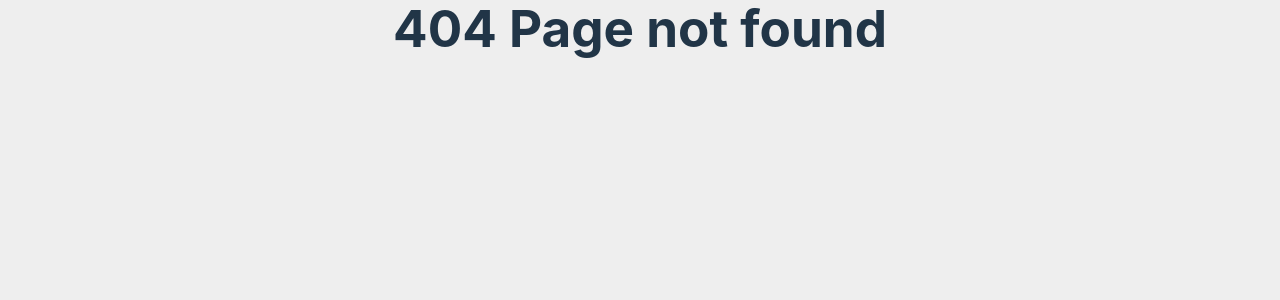
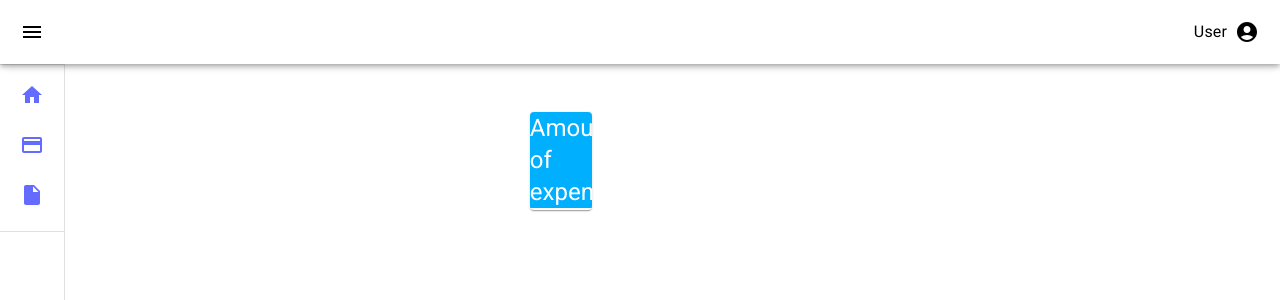
Before and after one commit to JPabloMF/Bills-system, a React (Vite) app: page /dashboard/documents in a window 1280 px wide. Before the commit this address had no page. Shown: the top 300 px of the page. Built offline with nearby package versions, Linux system fonts and the light colour scheme.

Commit message:
Se agrego al router la pestaña de documentos, ademas del enlace directo en el sidebar para la pestaña de documents

```diff
--- a/src/components/dashboard/SideBar.jsx
+++ b/src/components/dashboard/SideBar.jsx
@@ -146,7 +146,11 @@ export default function SideBar() {
                       <HomeIcon />
                     </Link>
                   )}
-                  {text === "Documents" && <InsertDriveFileIcon />}
+                  {text === "Documents" && (
+                    <Link to="/dashboard/documents">
+                      <InsertDriveFileIcon />
+                    </Link>
+                  )}
                   {text === "Bills" && (
                     <Link to="/dashboard/bills">
                       <PaymentIcon />
--- /dev/null
+++ b/src/components/dashboard/documents/index.jsx
@@ -0,0 +1,20 @@
+import Card from "../../shared/Card";
+
+function index() {
+  return (
+    <>
+      <Card
+        title="Amount of expenses"
+        width="28%"
+        height="98px"
+        color="#00B0FF"
+      >
+        <p className="secondaryText">
+          <strong>25</strong> Expenses
+        </p>
+      </Card>
+    </>
+  );
+}
+
+export default index
--- a/src/router/index.jsx
+++ b/src/router/index.jsx
@@ -3,6 +3,7 @@ import Login from "../components/login/Login";
 import Dashboard from "../components/dashboard/Dashboard";
 import Home from "../components/dashboard/home";
 import Bills from "../components/dashboard/bills";
+import Documents from "../components/dashboard/documents";
 
 const router = createBrowserRouter([
   {
@@ -29,6 +30,10 @@ const router = createBrowserRouter([
         path: "/dashboard/bills",
         element: <Bills />,
       },
+      {
+        path: "/dashboard/documents",
+        element: <Documents />,
+      },
     ],
   },
   {
```
